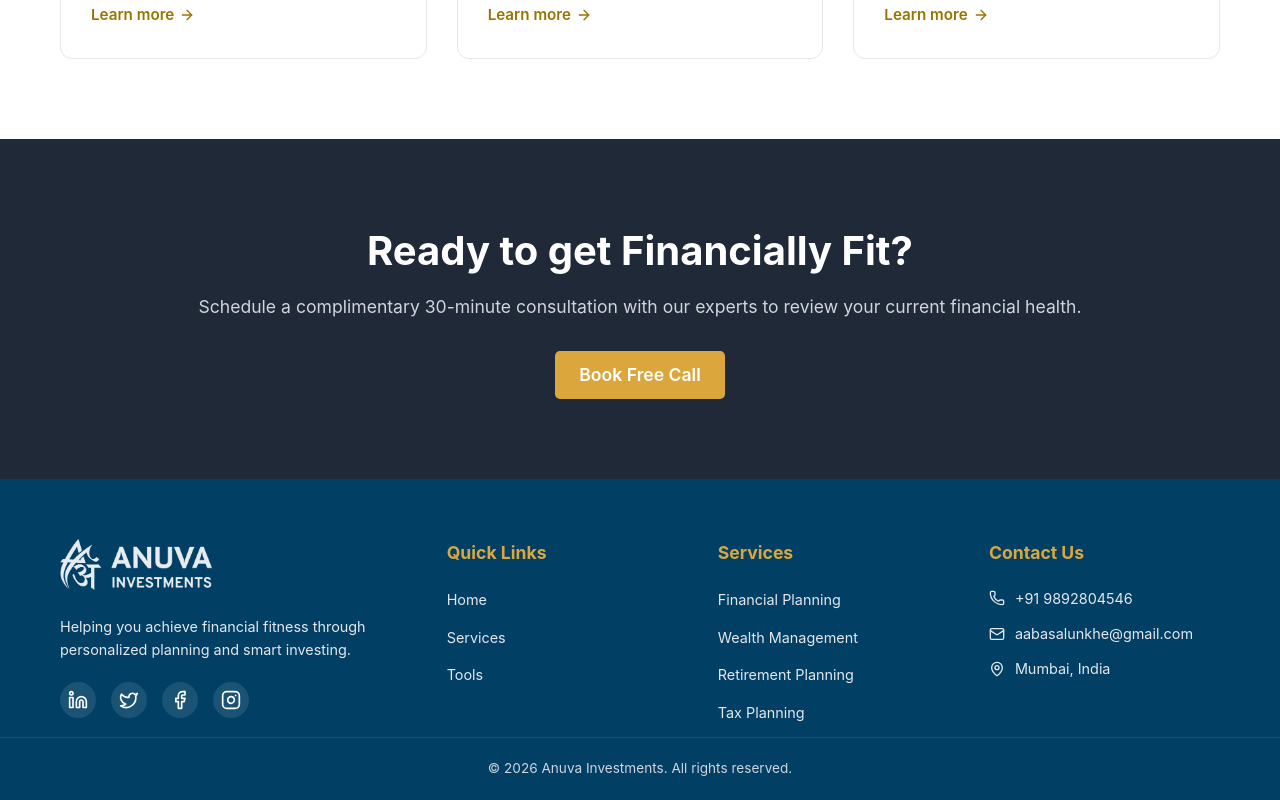
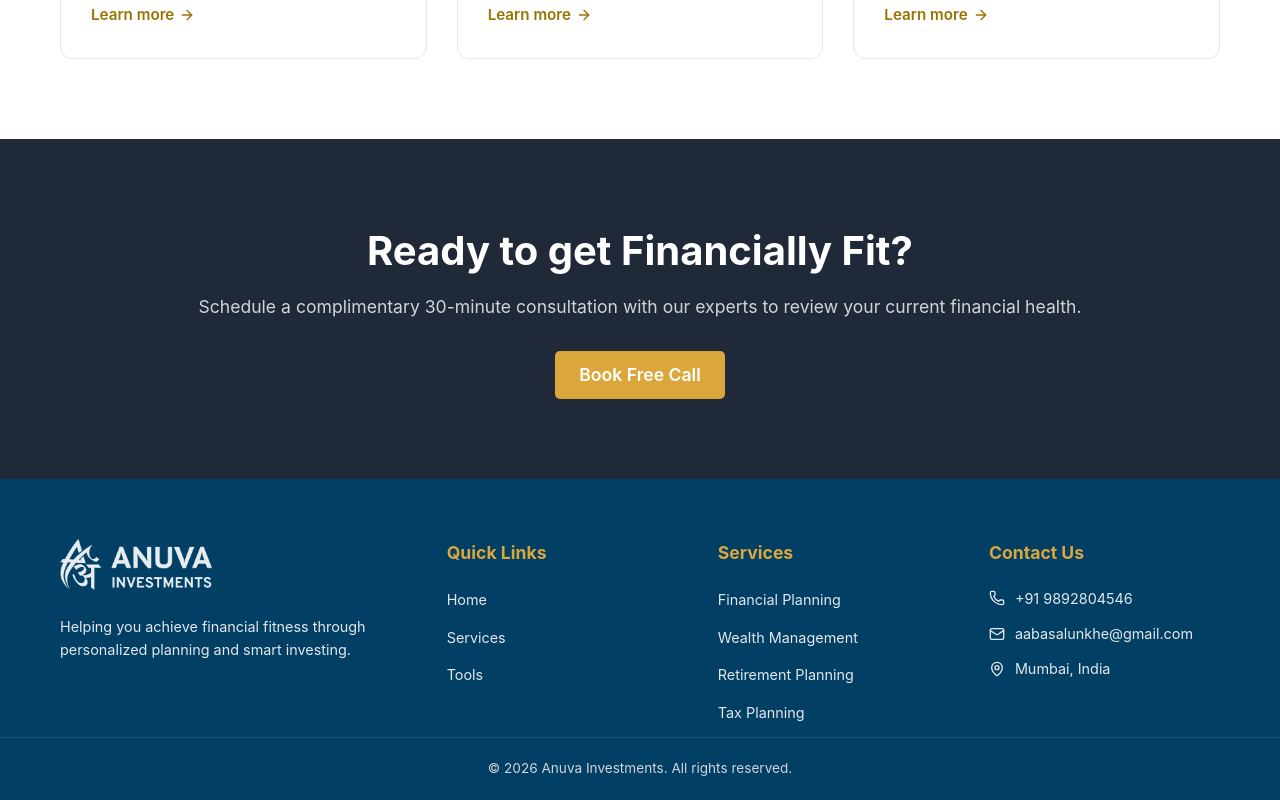
Before and after one commit to Kashy222/anuva-investments, a React (Vite) app: page / in a window 1280 px wide. Shown: the part 1853-2653 px from the top of the page. Built offline with nearby package versions, Linux system fonts and the light colour scheme.

Commit message:
Refactor: Removed social media icons from footer

```diff
--- a/src/components/Layout.jsx
+++ b/src/components/Layout.jsx
@@ -55,12 +55,7 @@ const Footer = () => {
           <p className="footer-desc">
             Helping you achieve financial fitness through personalized planning and smart investing.
           </p>
-          <div className="social-links">
-            <a href="#" className="social-icon"><Linkedin size={20} /></a>
-            <a href="#" className="social-icon"><Twitter size={20} /></a>
-            <a href="#" className="social-icon"><Facebook size={20} /></a>
-            <a href="#" className="social-icon"><Instagram size={20} /></a>
-          </div>
+
         </div>
 
         <div className="footer-col">
```
